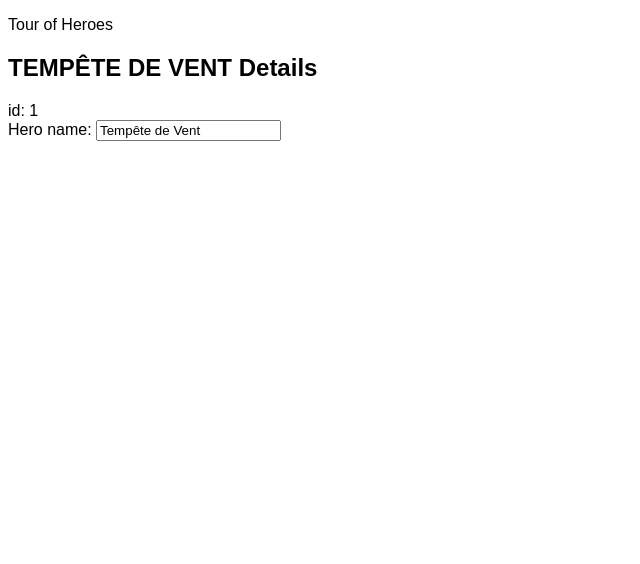
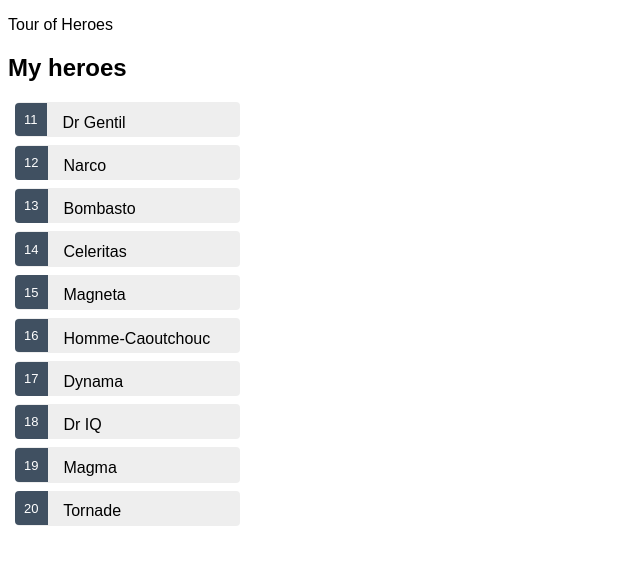
Before and after one commit to Quarren/Angular-tour-of-heroes, an Angular app: page / in a window 1280 px wide. Shown: the top 564 px of the page, without its empty margins (0-640 px from the left). Built offline with nearby package versions, Linux system fonts and the light colour scheme.

Commit message:
heroes css & selectedHero details OK

```diff
--- a/src/app/heroes/heroes.component.css
+++ b/src/app/heroes/heroes.component.css
@@ -0,0 +1,52 @@
+/* HeroesComponent's private CSS styles */
+.heroes {
+    margin: 0 0 2em 0;
+    list-style-type: none;
+    padding: 0;
+    width: 15em;
+  }
+  .heroes li {
+    cursor: pointer;
+    position: relative;
+    left: 0;
+    background-color: #EEE;
+    margin: .5em;
+    padding: .3em 0;
+    height: 1.6em;
+    border-radius: 4px;
+  }
+  .heroes li:hover {
+    color: #2c3a41;
+    background-color: #e6e6e6;
+    left: .1em;
+  }
+  .heroes li.selected {
+    background-color: black;
+    color: white;
+  }
+  .heroes li.selected:hover {
+    background-color: #505050;
+    color: white;
+  }
+  .heroes li.selected:active {
+    background-color: black;
+    color: white;
+  }
+  .heroes .badge {
+    display: inline-block;
+    font-size: small;
+    color: white;
+    padding: 0.8em 0.7em 0 0.7em;
+    background-color:#405061;
+    line-height: 1em;
+    position: relative;
+    left: -1px;
+    top: -4px;
+    height: 1.8em;
+    margin-right: .8em;
+    border-radius: 4px 0 0 4px;
+  }
+
+  input {
+    padding: .5rem;
+  }
--- a/src/app/heroes/heroes.component.html
+++ b/src/app/heroes/heroes.component.html
@@ -1,14 +1,17 @@
-<h2>{{ hero.name | uppercase }} Details</h2>
+<h2>My heroes</h2>
+<ul class="heroes">
+    <li *ngFor="let hero of heroes" (click)="onSelect(hero)">
+        <span class="badge">{{ hero.id }}</span> {{ hero.name }}
+    </li>
+</ul>
 
-<div>
-
+<div *ngIf="selectedHero">
+    <h2>{{ selectedHero.name | uppercase }} Details</h2>
     <div>
-        <span>id: {{ hero.id }}</span>
+        <span>id: </span>{{ selectedHero.name }}
     </div>
-
     <div>
-        <label for='name'>Hero name: </label>
-        <input id='name' [(ngModel)]="hero.name" placeholder='name'>
+        <label for="hero-name">Hero name: </label>
+        <input id="hero-name" [(ngModel)]="selectedHero.name" placeholder="name">
     </div>
-
 </div>
--- a/src/app/heroes/heroes.component.ts
+++ b/src/app/heroes/heroes.component.ts
@@ -1,5 +1,6 @@
 import { Component, OnInit } from '@angular/core';
 import { Hero } from '../hero';
+import { HEROES } from '../mock-heroes';
 
 @Component({
   selector: 'app-heroes',
@@ -8,14 +9,16 @@
 })
 export class HeroesComponent implements OnInit {
 
-  hero: Hero = {
-    id: 1,
-    name: 'Tempête de Vent'
-  };
+  heroes = HEROES;
+  selectedHero?: Hero;
 
   constructor() { }
 
   ngOnInit(): void {
   }
 
+  onSelect(hero: Hero) {
+    this.selectedHero = hero;
+  };
+
 }
--- /dev/null
+++ b/src/app/mock-heroes.ts
@@ -0,0 +1,14 @@
+import { Hero } from './hero';
+
+export const HEROES: Hero[] = [
+  { id: 11, name: 'Dr Gentil' },
+  { id: 12, name: 'Narco' },
+  { id: 13, name: 'Bombasto' },
+  { id: 14, name: 'Celeritas' },
+  { id: 15, name: 'Magneta' },
+  { id: 16, name: 'Homme-Caoutchouc' },
+  { id: 17, name: 'Dynama' },
+  { id: 18, name: 'Dr IQ' },
+  { id: 19, name: 'Magma' },
+  { id: 20, name: 'Tornade' }
+];
```
